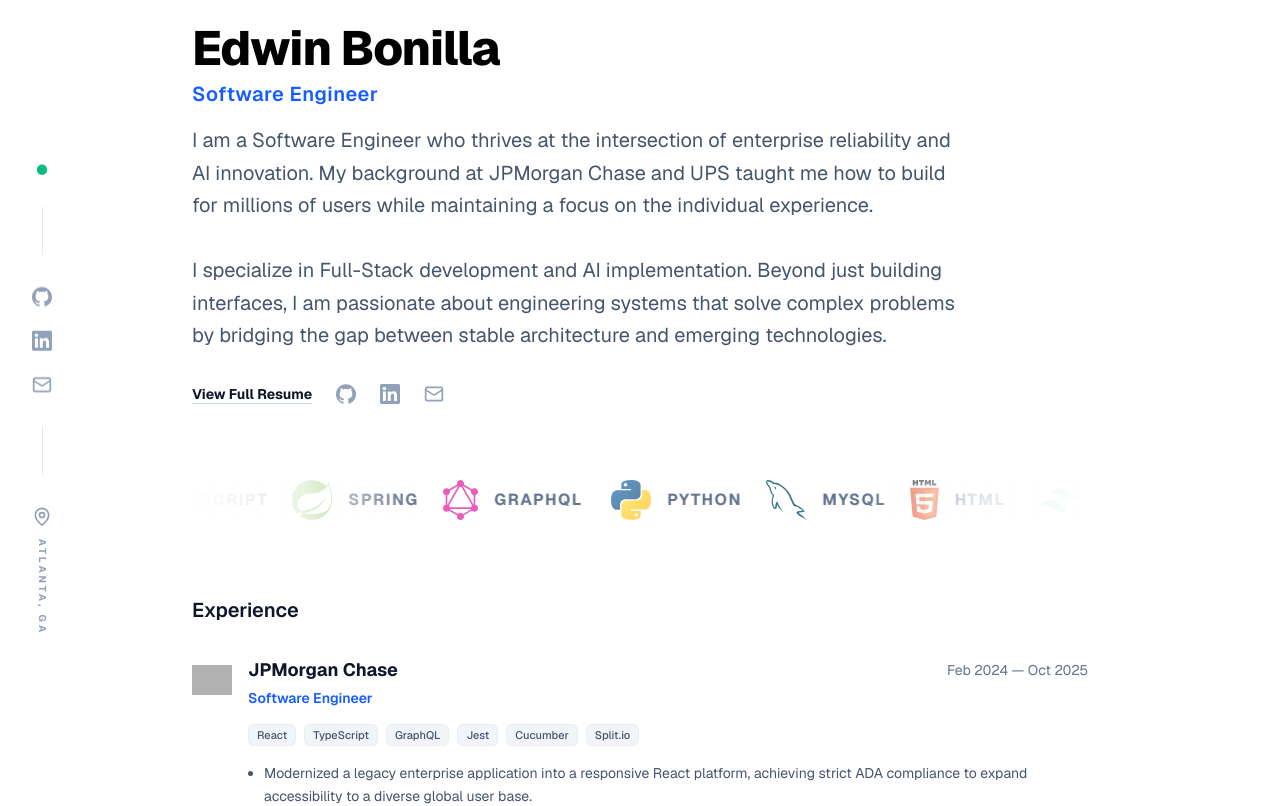
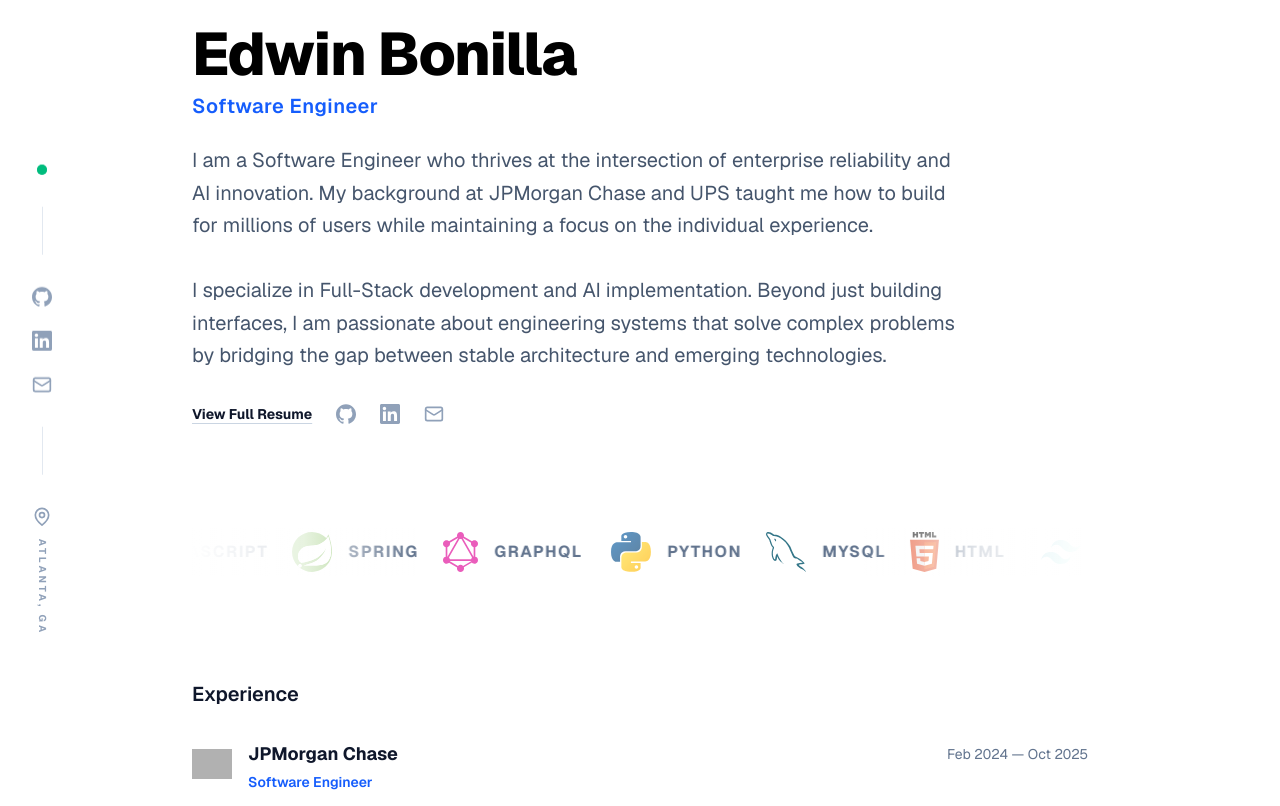
Before and after one commit to ebonillaDev/edwin-portfolio, a Next.js app: page / in a window 1280 px wide. Shown: the top 806 px of the page. Built offline with nearby package versions, Linux system fonts and the light colour scheme; grey boxes are pictures that could not be loaded.

Commit message:
feature: extracted hero component for page cleanup

```diff
--- a/src/app/page.tsx
+++ b/src/app/page.tsx
@@ -1,67 +1,30 @@
 import { DATA } from "@/data/resume";
+import Hero from "@/components/Hero";
 import Experience from "@/components/Experience";
 import Education from "@/components/Education";
-import Socials from "@/components/Socials";
 import TechMarquee from "@/components/TechMarquee";
 import Sidebar from "@/components/Sidebar";
+import Socials from "@/components/Socials";
 
 export default function Home() {
   return (
-    <main className="flex min-h-screen flex-col items-center justify-center p-6 bg-white text-slate-900">
-      <div className="max-w-4xl w-full space-y-12">
+    <main className="flex min-h-screen flex-col items-center justify-start p-4 bg-white text-slate-900">
+      <div className="max-w-4xl w-full space-y-20 mt-2 md:mt-2">
 
-        {/* HERO / BIO SECTION */}
-        <header className="space-y-4">
-          <div className="space-y-2">
-            <h1 className="text-5xl font-extrabold tracking-tight text-black">{DATA.name}</h1>
-            <p className="text-xl text-blue-600 font-semibold tracking-wide">
-              Software Engineer
-            </p>
-          </div>
+        <Hero />
 
-          <div className="max-w-3xl">
-            <p className="text-lg md:text-xl text-slate-600 leading-relaxed font-normal whitespace-pre-line">
-              {DATA.summary}
-            </p>
-          </div>
+        <Sidebar />
 
-          <div className="flex flex-wrap items-center gap-6 pt-4">
-            {/* The Resume Link - Styled for visibility */}
-            <a
-              href={DATA.contact.resumeUrl}
-              target="_blank"
-              rel="noopener noreferrer"
-              className="text-sm font-bold text-slate-900 underline decoration-slate-300 underline-offset-4 hover:decoration-blue-600 transition-all hover:scale-120 duration-500"
-            >
-              View Full Resume
-            </a>
-
-            {/* Desktop Socials: hidden on mobile */}
-            <div className="hidden md:block">
-              <Socials />
-            </div>
-          </div>
-
-          {/* Mobile Socials: visible on mobile only */}
-          <div className="md:hidden pt-2">
-            <Socials />
-          </div>
-        </header>
-
-        {/* CONTENT SECTIONS */}
-        <Sidebar />
-        <section className="space-y-4">
+        <section className="space-y-20">
           <TechMarquee />
           <Experience />
-          {/* <Skills /> */}
           <Education />
         </section>
 
       </div>
 
       <footer className="w-full max-w-4xl pt-16 pb-12 border-t border-slate-100 flex flex-col items-center gap-8 mt-20">
-
-        {/* Mobile-only Contact Section: Only appears when Sidebar is hidden */}
+        {/* Mobile-only Contact: xl matches Sidebar toggle */}
         <div className="flex flex-col items-center gap-4 xl:hidden">
           <span className="text-[10px] font-bold tracking-[0.3em] text-slate-400 uppercase">
             Get in Touch
--- /dev/null
+++ b/src/components/Hero.tsx
@@ -0,0 +1,45 @@
+import { DATA } from "@/data/resume";
+import Socials from "./Socials";
+
+export default function Hero() {
+  return (
+    <header className="space-y-6">
+      {/* Name and Title */}
+      <div className="space-y-2">
+        <h1 className="text-5xl md:text-6xl font-extrabold tracking-tight text-black">
+          {DATA.name}
+        </h1>
+        <p className="text-xl text-blue-600 font-semibold tracking-wide">
+          Software Engineer
+        </p>
+      </div>
+
+      {/* Summary Narrative */}
+      <div className="max-w-3xl">
+        <p className="text-lg md:text-xl text-slate-600 leading-relaxed font-normal whitespace-pre-line">
+          {DATA.summary}
+        </p>
+      </div>
+
+      {/* Actions: Resume & Socials */}
+      <div className="flex flex-wrap items-center gap-6 pt-2">
+        <a
+          href={DATA.contact.resumeUrl}
+          target="_blank"
+          rel="noopener noreferrer"
+          className="text-sm font-bold text-slate-900 underline decoration-slate-300 underline-offset-4 hover:decoration-blue-600 transition-all hover:scale-120 duration-500"
+        >
+          View Full Resume
+        </a>
+
+        {/* Simplified Socials:
+          On desktop (md+), they sit next to the resume.
+          On mobile, we can let them wrap or stack.
+        */}
+        <div className="flex items-center">
+          <Socials />
+        </div>
+      </div>
+    </header>
+  );
+}
```
